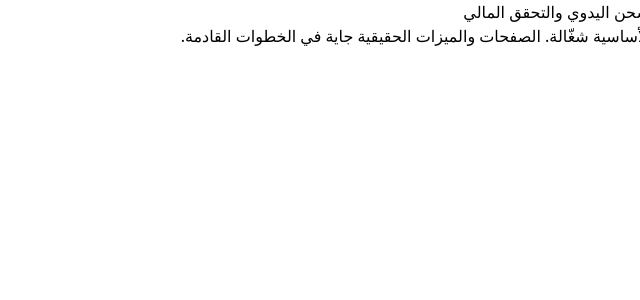
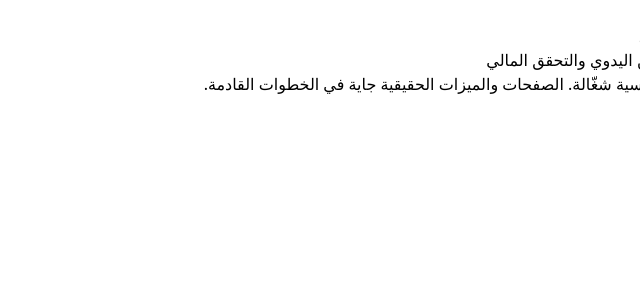
Before and after one commit to MOHV484/manual-fulfillment-store.com, a Next.js app in the folder frontend/: page / in a window 1280 px wide. Shown: the top 300 px of the page, without its empty margins (640-1280 px from the left). Built offline with nearby package versions, Linux system fonts and the light colour scheme; no server answers.

Commit message:
Add Navbar component to layout

```diff
--- a/frontend/src/app/layout.tsx
+++ b/frontend/src/app/layout.tsx
@@ -1,6 +1,7 @@
 import type { Metadata } from "next";
 import "./globals.css";
 import { AuthProvider } from "@/lib/authContext";
+import Navbar from "@/components/Navbar";
 
 export const metadata: Metadata = {
   title: "المتجر | Manual Fulfillment Store",
@@ -15,7 +16,10 @@ export default function RootLayout({
   return (
     <html lang="ar" dir="rtl">
       <body className="bg-gray-50 text-gray-900 antialiased">
-        <AuthProvider>{children}</AuthProvider>
+        <AuthProvider>
+          <Navbar />
+          {children}
+        </AuthProvider>
       </body>
     </html>
   );
```
